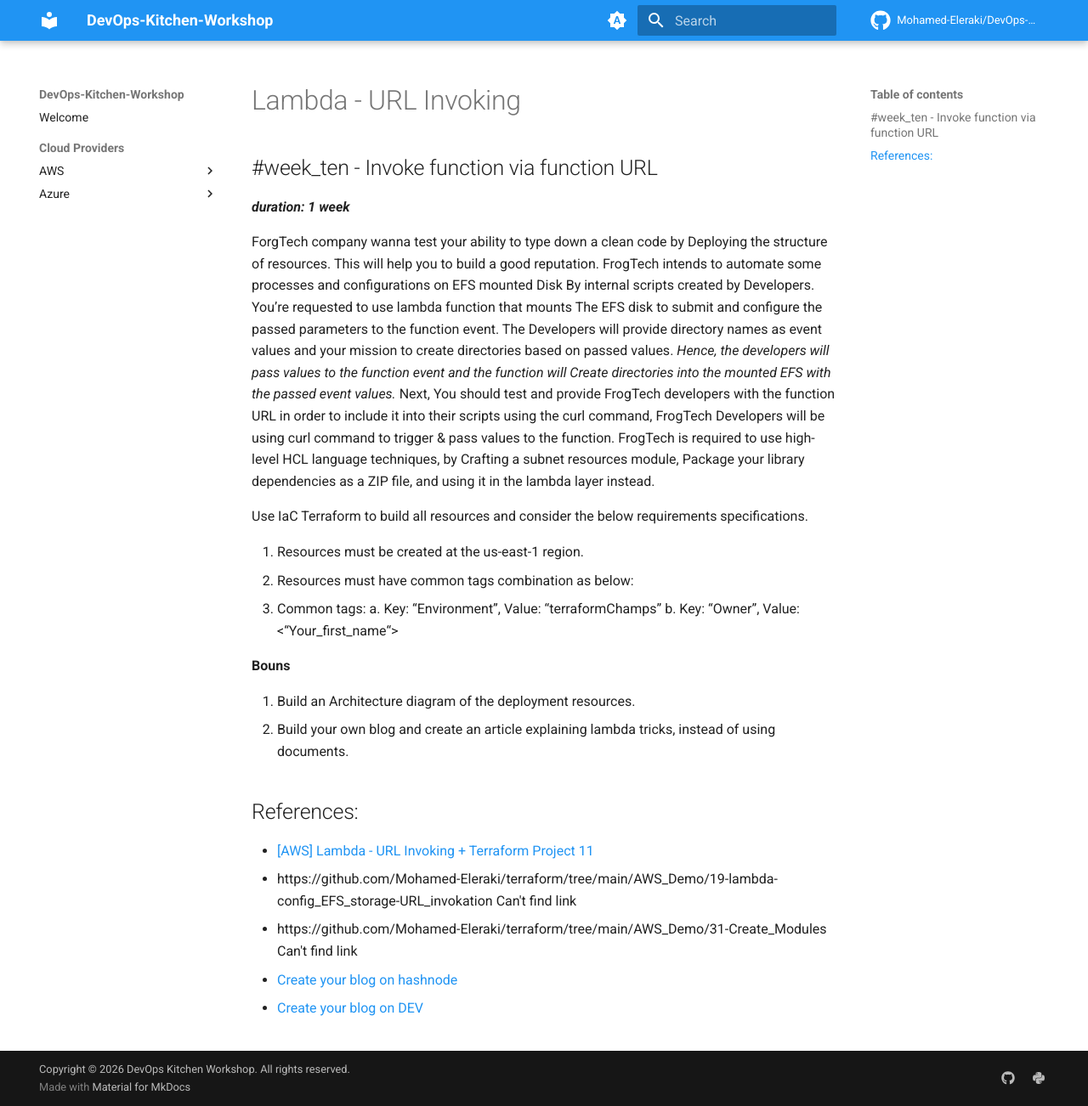
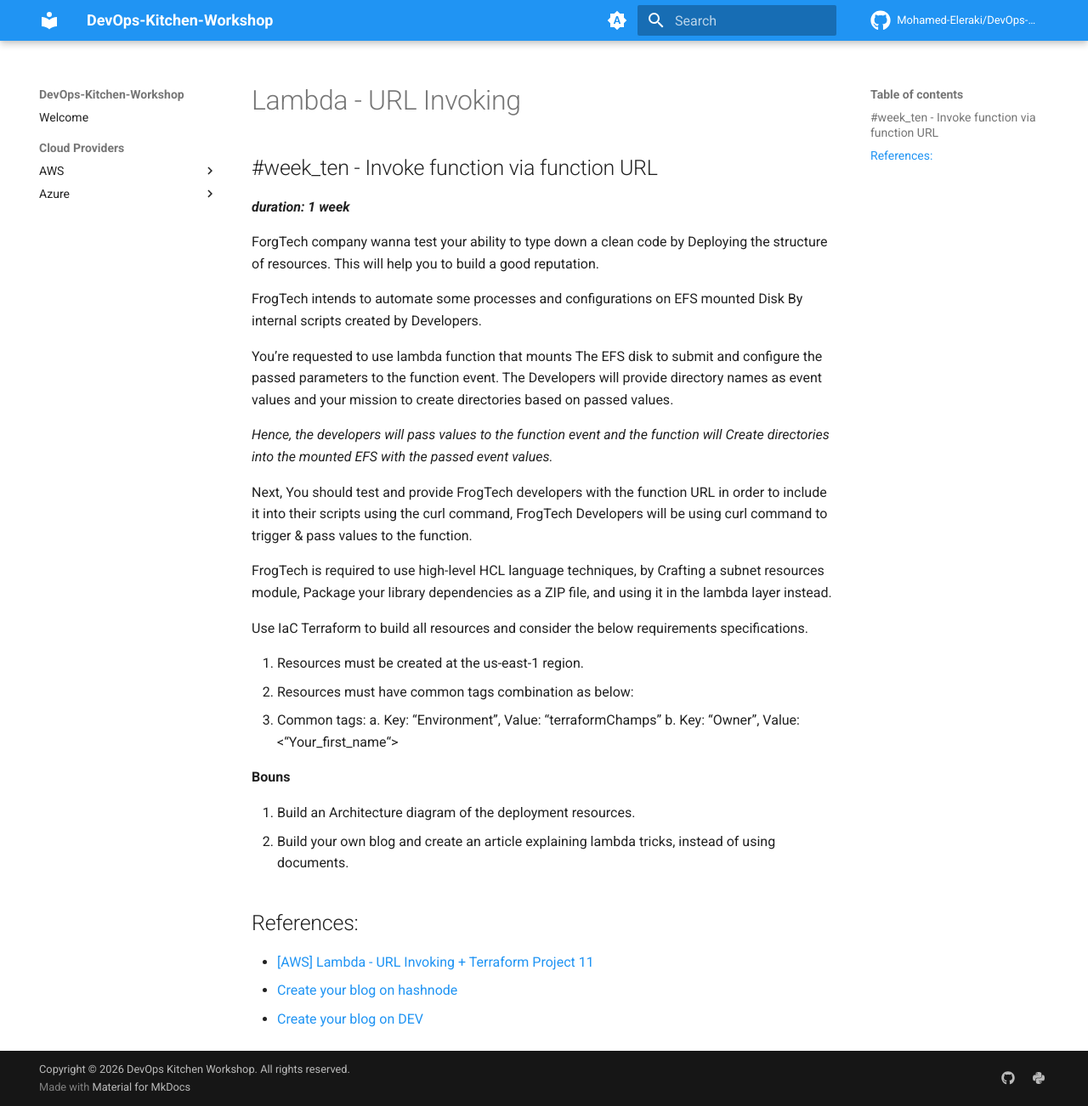
Before and after one commit to Mohamed-Eleraki/DevOps-Kitchen-Workshop, an MkDocs documentation site: the page built from docs/aws/lambda-url-invoking.md, in a window 1280 px wide and 1302 px high. Shown: the whole window at 85% size. Built offline with MkDocs 1.6.1 and Material for MkDocs 9.7.7, drawn with Linux system fonts in a browser that asks for light colours; comment, search, counter and statistics services are not loaded; the version menu is left out.

Commit message:
fix: updated first link and removed other two

```diff
--- a/docs/aws/lambda-url-invoking.md
+++ b/docs/aws/lambda-url-invoking.md
@@ -6,13 +6,18 @@
 
 ForgTech company wanna test your ability to type down a clean code by Deploying the structure of resources. This will help you to build a
 good reputation.
+
 FrogTech intends to automate some processes and configurations on EFS mounted Disk By internal scripts created by Developers.
+
 You’re requested to use lambda function that mounts The EFS disk to submit and configure the passed parameters to the function event.
 The Developers will provide directory names as event values and your mission to create directories based on passed values.
+
 _Hence, the developers will pass values to the function event and the function will Create directories into the mounted EFS with the passed
 event values._
+
 Next, You should test and provide FrogTech developers with the function URL in order to include it into their scripts using the curl
 command, FrogTech Developers will be using curl command to trigger & pass values to the function.
+
 FrogTech is required to use high-level HCL language techniques, by Crafting a subnet resources module, Package your library
 dependencies as a ZIP file, and using it in the lambda layer instead.
 
@@ -32,8 +37,6 @@
 
 ## References:
 
-- [\[AWS\] Lambda - URL Invoking + Terraform Project 11](https://mohamed-eleraky.hashnode.dev/aws-lambda-url-invoking-terraform-project-11)
-- https://github.com/Mohamed-Eleraki/terraform/tree/main/AWS_Demo/19-lambda-config_EFS_storage-URL_invokation Can't find link
-- https://github.com/Mohamed-Eleraki/terraform/tree/main/AWS_Demo/31-Create_Modules Can't find link
+- [\[AWS\] Lambda - URL Invoking + Terraform Project 11](https://eraki.hashnode.dev/aws-lambda-url-invoking-terraform-project-11)
 - [Create your blog on hashnode](https://hashnode.com/)
 - [Create your blog on DEV](https://dev.to/)
```
